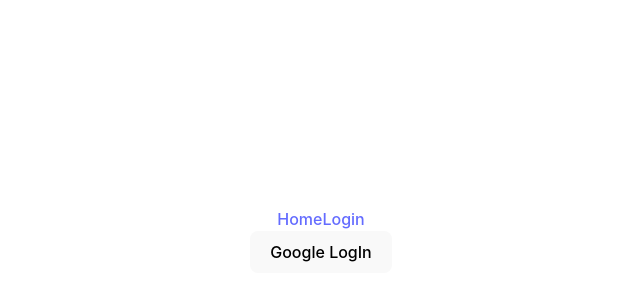
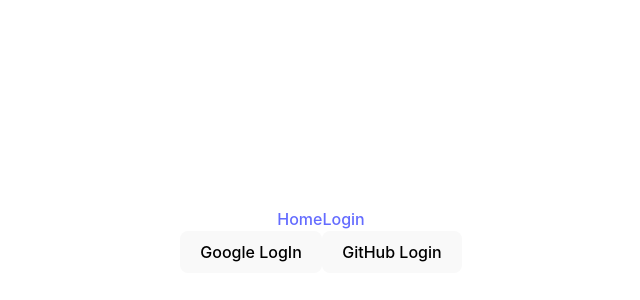
Before and after one commit to phlabib/simple-firebase, a React (Vite) app: page /login in a window 1280 px wide. Shown: the part 160-460 px from the top of the page, without its empty margins (319-959 px from the left). Built offline with nearby package versions, Linux system fonts and the light colour scheme.

Commit message:
49-6 Enable Github sign in and Create github application

```diff
--- a/src/components/Login/Login.jsx
+++ b/src/components/Login/Login.jsx
@@ -1,46 +1,75 @@
-import React, { useState } from 'react';
-import { GoogleAuthProvider, getAuth, signInWithPopup, signOut } from "firebase/auth";
-import app from '../../Firebase.init';
+import React, { useState } from "react";
+import {
+  GithubAuthProvider,
+  GoogleAuthProvider,
+  getAuth,
+  signInWithPopup,
+  signOut,
+} from "firebase/auth";
+import app from "../../Firebase.init";
 
 const Login = () => {
-    const [user, setUser] = useState ();
-    const auth = getAuth (app);
+  const [user, setUser] = useState();
+  const auth = getAuth(app);
   console.log(app);
-    const provider = new GoogleAuthProvider();
+  const googleprovider = new GoogleAuthProvider();
+  const githubProvider = new GithubAuthProvider();
 
   const handleGoogleSignIn = () => {
-        signInWithPopup(auth, provider)
-        .then(result => {
+    signInWithPopup(auth, googleprovider)
+      .then((result) => {
         const loggedInUser = result.user;
         console.log(loggedInUser);
         setUser(loggedInUser);
       })
-        .catch(error => {
-            console.log('error', error.message)
+      .catch((error) => {
+        console.log("error", error.message);
+      });
+  };
+
+  const handleGitHubSignIn = () => {
+    signInWithPopup (auth, githubProvider)
+    .then(result => {
+        const loggedUser = result.user
+        console.log(loggedUser);
+        setUser(loggedUser)
     })
+
+    .catch(error =>{
+        console.log(error);
+    } )
   }
+
 
   const handleSignOut = () => {
     signOut(auth)
-        .then(result => {
+      .then((result) => {
         console.log(result);
-            setUser(null)
-        } )
-        .catch(error => {
+        setUser(null);
+      })
+      .catch((error) => {
         console.log(error);
-        })
-    }
+      });
+  };
   return (
     <div>
-           {  user?
-           <button onClick={handleSignOut}>Sign out</button> :
-            <button onClick={handleGoogleSignIn}>Google LogIn</button>}
-            {user && <div>
+      {user ?
+        <button onClick={handleSignOut}>Sign out</button>
+      :
+        <div>
+          <button onClick={handleGoogleSignIn}>Google LogIn</button>
+          <button onClick={handleGitHubSignIn}>GitHub Login</button>
+        </div>
+      }
+
+      {user && (
+        <div>
           <h3>User : {user.displayName}</h3>
           <p>Email :{user.email} </p>
           <img src={user.photoURL} alt="" />
           <p>UserId : {user.uid}</p>
-            </div>}
+        </div>
+      )}
     </div>
   );
 };
```
Also changed, not shown: src/_stapes.js (+25 -0 lines). Lines whose indentation alone changed are shown as unchanged.
